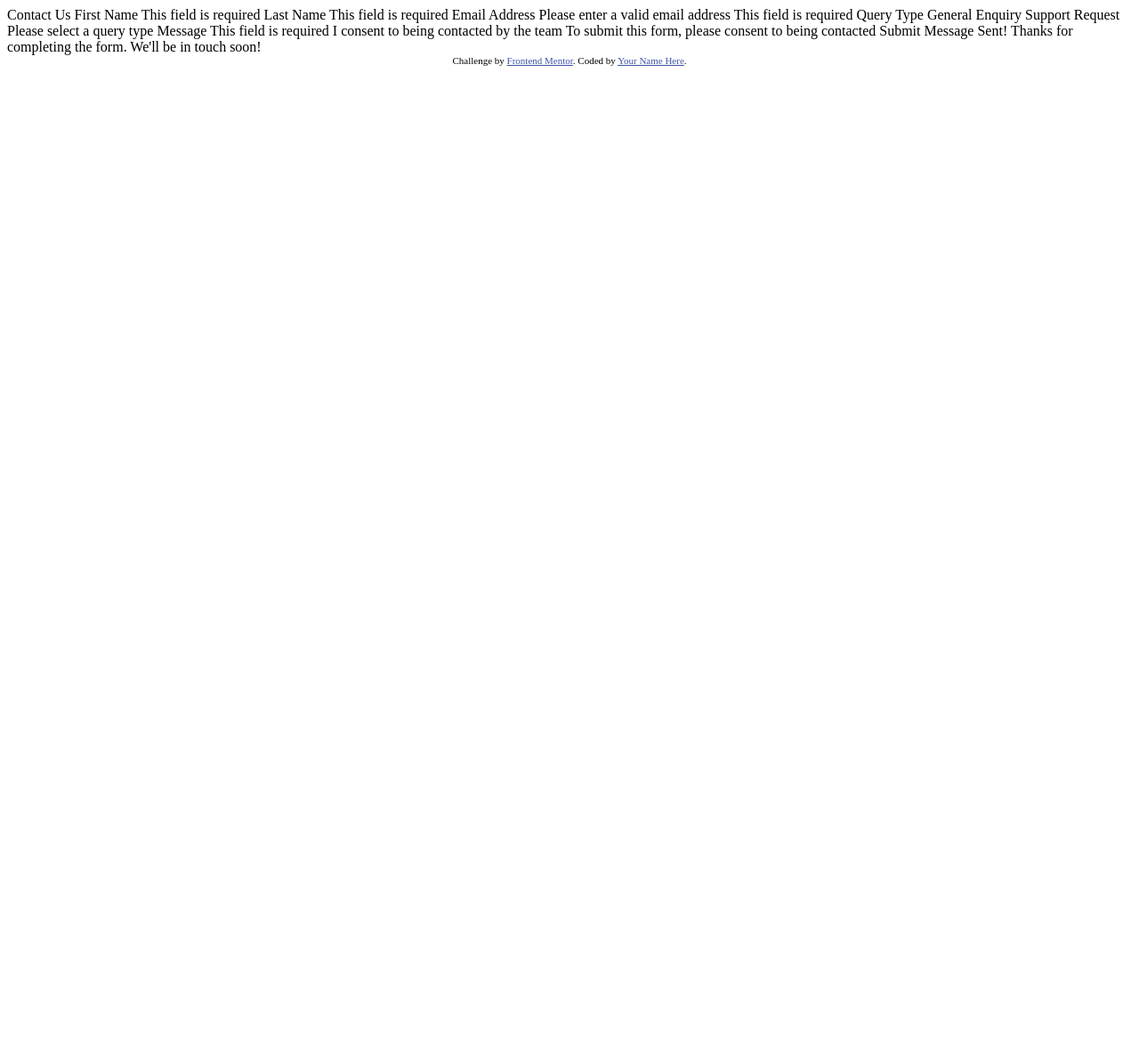
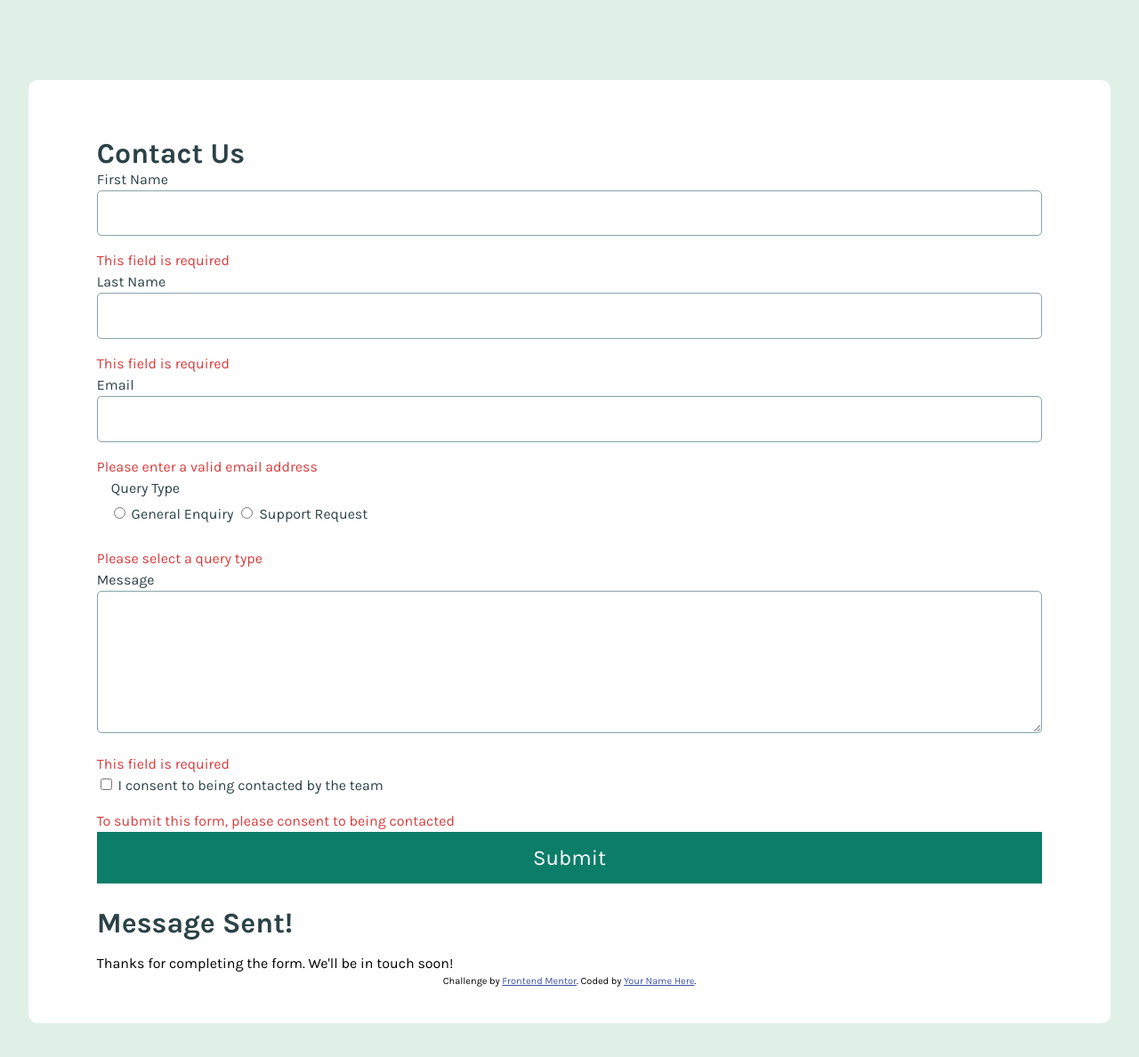
Before and after one commit to Holgermueller/contact-form, a plain HTML site: page index.html in a window 1280 px wide. Shown: the whole page at 89% size. Before the commit the page ends 800 px from the top, so only its background shows below. Drawn offline with Linux system fonts and the light colour scheme.

Commit message:
began scaffolding and styling project

```diff
--- a/index.html
+++ b/index.html
@@ -1,52 +1,77 @@
 <!DOCTYPE html>
 <html lang="en">
-<head>
-  <meta charset="UTF-8">
-  <meta name="viewport" content="width=device-width, initial-scale=1.0"> <!-- displays site properly based on user's device -->
+  <head>
+    <meta charset="UTF-8" />
+    <meta name="viewport" content="width=device-width, initial-scale=1.0" />
+    <!-- displays site properly based on user's device -->
 
-  <link rel="icon" type="image/png" sizes="32x32" href="./assets/images/favicon-32x32.png">
+    <link
+      rel="icon"
+      type="image/png"
+      sizes="32x32"
+      href="./assets/images/favicon-32x32.png"
+    />
+    <link rel="preconnect" href="https://fonts.googleapis.com" />
+    <link rel="preconnect" href="https://fonts.gstatic.com" crossorigin />
+    <link
+      href="https://fonts.googleapis.com/css2?family=Karla:ital,wght@0,200..800;1,200..800&display=swap"
+      rel="stylesheet"
+    />
+    <link rel="stylesheet" href="reset.css" />
+    <link rel="stylesheet" href="styles.css" />
 
-  <title>Frontend Mentor | Contact form</title>
+    <title>Frontend Mentor | Contact form</title>
+  </head>
+  <body>
+    <main>
+      <section class="form">
+        <h1>Contact Us</h1>
+        <form action="" id="contactForm">
+          <label for="firstName">First Name</label>
+          <input type="text" name="firstName" id="firstName" required />
+          <p class="error">This field is required</p>
 
-  <!-- Feel free to remove these styles or customise in your own stylesheet 👍 -->
-  <style>
-    .attribution { font-size: 11px; text-align: center; }
-    .attribution a { color: hsl(228, 45%, 44%); }
-  </style>
-</head>
-<body>
+          <label for="lastName">Last Name</label>
+          <input type="text" name="lastName" id="lastName" required />
+          <p class="error">This field is required</p>
 
-  Contact Us
+          <label for="email" autocomplete="email">Email</label>
+          <input type="email" name="email" id="email" required />
+          <p class="error">Please enter a valid email address</p>
 
-  First Name
-  This field is required
+          <fieldset>
+            <legend>Query Type</legend>
+            <input type="radio" name="query" id="general" value="general" />
+            <label for="general">General Enquiry </label>
+            <input type="radio" name="query" id="support" value="support" />
+            <label for="support">Support Request</label>
+          </fieldset>
+          <p class="error">Please select a query type</p>
 
-  Last Name
-  This field is required
+          <label for="message">Message</label>
+          <textarea name="message" id="message" required></textarea>
+          <p class="error">This field is required</p>
 
-  Email Address
-  Please enter a valid email address
-  This field is required
+          <input type="checkbox" name="consent" id="consent" />
+          <label for="consent"> I consent to being contacted by the team</label>
+          <p class="error">
+            To submit this form, please consent to being contacted
+          </p>
 
-  Query Type
-  General Enquiry
-  Support Request
-  Please select a query type
+          <input type="button" value="Submit" />
+        </form>
+      </section>
 
-  Message
-  This field is required
+      <section class="success">
+        <h2>Message Sent!</h2>
+        <p>Thanks for completing the form. We'll be in touch soon!</p>
+      </section>
 
-  I consent to being contacted by the team
-  To submit this form, please consent to being contacted
-
-  Submit
-
-  Message Sent!
-  Thanks for completing the form. We'll be in touch soon!
-
-  <div class="attribution">
-    Challenge by <a href="https://www.frontendmentor.io?ref=challenge">Frontend Mentor</a>.
-    Coded by <a href="#">Your Name Here</a>.
-  </div>
-</body>
+      <footer class="attribution">
+        Challenge by
+        <a href="https://www.frontendmentor.io?ref=challenge">Frontend Mentor</a
+        >. Coded by <a href="#">Your Name Here</a>.
+      </footer>
+    </main>
+  </body>
 </html>
--- /dev/null
+++ b/reset.css
@@ -0,0 +1,90 @@
+/* Box sizing rules */
+*,
+*::before,
+*::after {
+  box-sizing: border-box;
+}
+
+/* Prevent font size inflation */
+html {
+  -moz-text-size-adjust: none;
+  -webkit-text-size-adjust: none;
+  text-size-adjust: none;
+}
+
+/* Remove default margin in favour of better control in authored CSS */
+body,
+h1,
+h2,
+h3,
+h4,
+p,
+figure,
+blockquote,
+dl,
+dd {
+  margin-block-end: 0;
+}
+
+/* Remove list styles on ul, ol elements with a list role, which suggests default styling will be removed */
+ul[role="list"],
+ol[role="list"] {
+  list-style: none;
+}
+
+/* Set core body defaults */
+body {
+  min-height: 100vh;
+  line-height: 1.5;
+}
+
+/* Set shorter line heights on headings and interactive elements */
+h1,
+h2,
+h3,
+h4,
+button,
+input,
+label {
+  line-height: 1.1;
+}
+
+/* Balance text wrapping on headings */
+h1,
+h2,
+h3,
+h4 {
+  text-wrap: balance;
+}
+
+/* A elements that don't have a class get default styles */
+a:not([class]) {
+  text-decoration-skip-ink: auto;
+  color: currentColor;
+}
+
+/* Make images easier to work with */
+img,
+picture {
+  max-width: 100%;
+  display: block;
+}
+
+/* Inherit fonts for inputs and buttons */
+input,
+button,
+textarea,
+select {
+  font-family: inherit;
+  font-size: inherit;
+}
+
+/* Make sure textareas without a rows attribute are not tiny */
+textarea:not([rows]) {
+  min-height: 10em;
+}
+
+/* Anything that has been anchored to should have extra scroll margin */
+:target {
+  scroll-margin-block: 5ex;
+}
--- /dev/null
+++ b/styles.css
@@ -0,0 +1,61 @@
+body,
+html {
+  padding: 0;
+  margin: 0;
+  box-sizing: border-box;
+  background-color: hsl(148, 38%, 91%);
+  font-family: "Karla", sans-serif;
+}
+
+main {
+  background-color: hsl(0, 0%, 100%);
+  width: 95%;
+  margin: 7% auto;
+  padding: 3% 6%;
+  border-radius: 10px;
+}
+
+h1,
+h2 {
+  color: hsl(187, 24%, 22%);
+  font-size: 2rem;
+}
+
+label,
+legend {
+  color: hsl(187, 24%, 22%);
+}
+
+input[type="text"],
+input[type="email"],
+textarea {
+  border: 1px solid hsl(186, 15%, 59%);
+  border-radius: 5px;
+  width: 100%;
+  padding: 16px 8px;
+}
+
+fieldset {
+  border: 0;
+}
+
+.error {
+  color: hsl(0, 66%, 54%);
+}
+
+input[type="button"] {
+  background-color: hsl(169, 82%, 27%);
+  color: hsl(0, 0%, 100%);
+  border: none;
+  width: 100%;
+  padding: 16px;
+  font-size: 1.5rem;
+}
+
+.attribution {
+  font-size: 11px;
+  text-align: center;
+}
+.attribution a {
+  color: hsl(228, 45%, 44%);
+}
```
Also changed, not shown: 1 other file.
